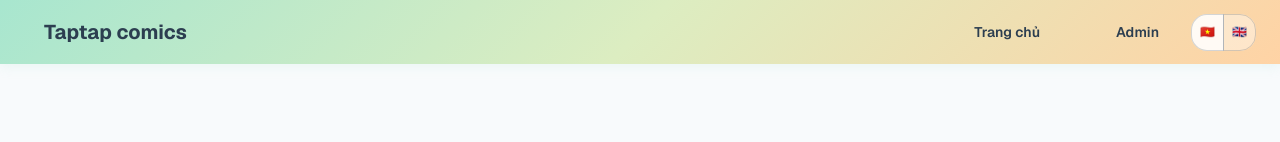
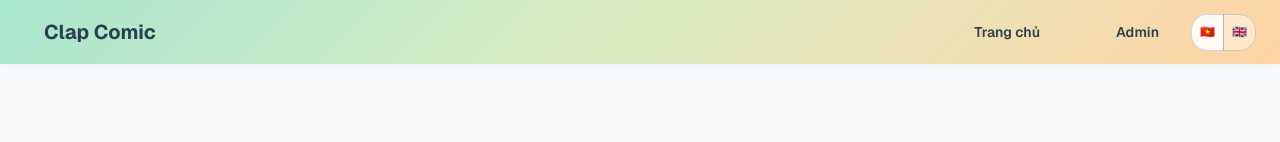
Before and after one commit to khang2038/truyen-moi, a Next.js app in the folder frontend/: page /admin in a window 1280 px wide. Shown: the top 142 px of the page. Built offline with nearby package versions, Linux system fonts and the light colour scheme; no server answers; some icons are missing; what @mui/material-nextjs would draw is missing.

Commit message:
feat: change name and deploy

```diff
--- a/frontend/src/app/layout.tsx
+++ b/frontend/src/app/layout.tsx
@@ -17,8 +17,13 @@ const geistMono = Geist_Mono({
 });
 
 export const metadata: Metadata = {
-  title: 'Taptap comics - Đọc Truyện Tranh Online',
+  title: 'Clap Comic - Đọc Truyện Tranh Online',
   description: 'Website đọc truyện tranh online miễn phí',
+  icons: {
+    icon: '/icon.svg',
+    shortcut: '/icon.svg',
+    apple: '/icon.svg',
+  },
 };
 
 export default function RootLayout({
--- a/frontend/src/app/series/[slug]/chapter/[chapterId]/page.tsx
+++ b/frontend/src/app/series/[slug]/chapter/[chapterId]/page.tsx
@@ -52,8 +52,9 @@ export default function ChapterPage({ params }: { params: Promise<{ slug: string
 
   useEffect(() => {
     if (!resolvedParams) return;
+    const params = resolvedParams; // Store in local variable for TypeScript
     async function load() {
-      const chapterData = await fetchChapter(resolvedParams.slug, resolvedParams.chapterId);
+      const chapterData = await fetchChapter(params.slug, params.chapterId);
       setData(chapterData);
       if (chapterData?.chapter?.id) {
         const [commentsData, adInsertsData] = await Promise.all([
--- a/frontend/src/contexts/LanguageContext.tsx
+++ b/frontend/src/contexts/LanguageContext.tsx
@@ -36,7 +36,7 @@ const translations: Record<Language, Record<string, any>> = {
       new: 'Mới cập nhật',
     },
     home: {
-      title: 'Taptap comics',
+      title: 'Clap Comic',
       subtitle: 'Đọc truyện tranh online miễn phí',
       newUpdates: 'Mới cập nhật',
       trending: 'Đang hot',
@@ -104,7 +104,7 @@ const translations: Record<Language, Record<string, any>> = {
       new: 'New Updates',
     },
     home: {
-      title: 'Taptap comics',
+      title: 'Clap Comic',
       subtitle: 'Read comics online for free',
       newUpdates: 'New Updates',
       trending: 'Trending',
--- a/frontend/src/lib/api.ts
+++ b/frontend/src/lib/api.ts
@@ -47,7 +47,7 @@ export async function fetchHomeData(): Promise<HomeData> {
       response: error.response?.status,
     });
     // Return empty data instead of crashing
-    return { series: [], trending: [] };
+    return { series: [], trending: [], featured: null };
   }
 }
 
```
Also changed, not shown: frontend/public/icon.svg (added), 1 other file (tests, documents, lock files or other folders).
